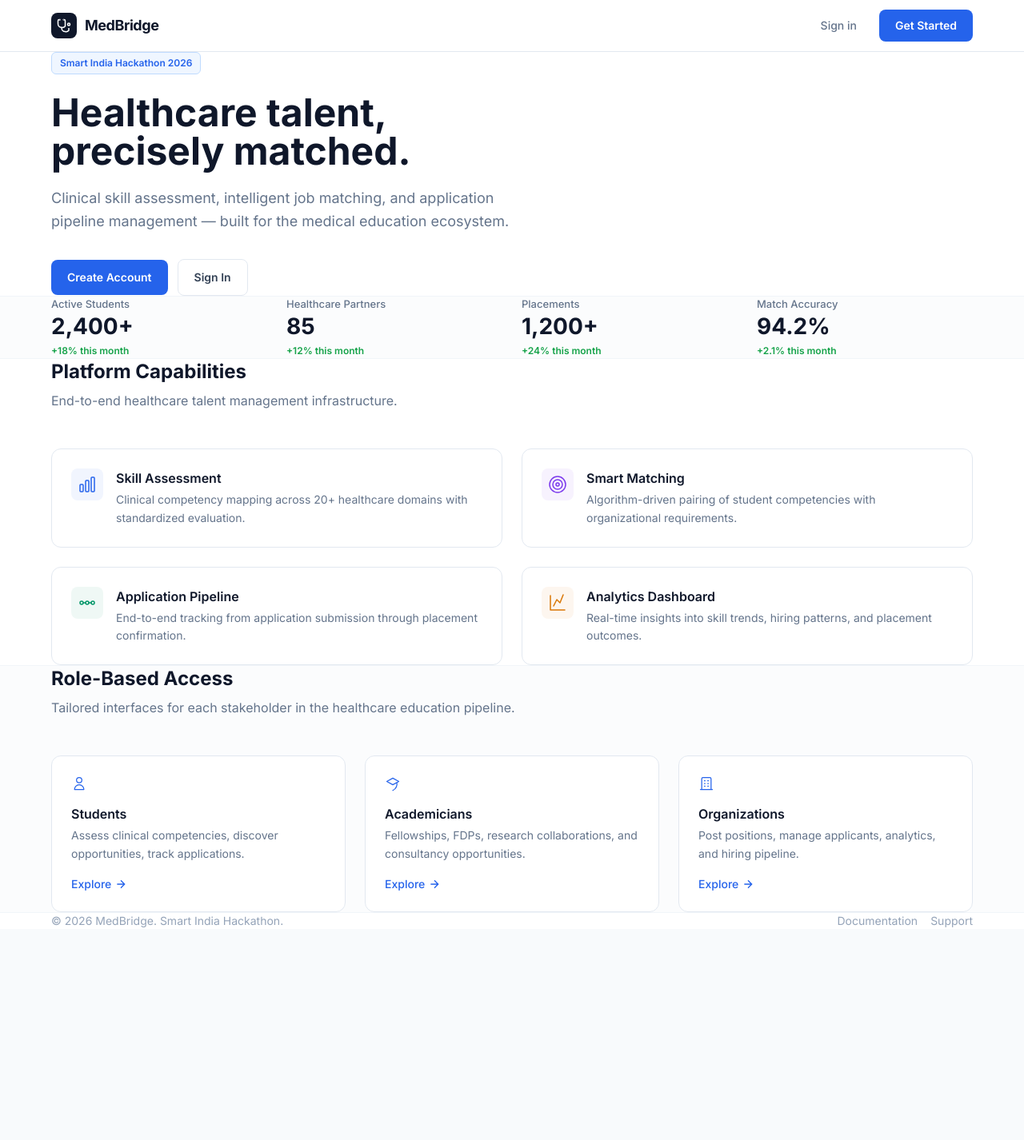
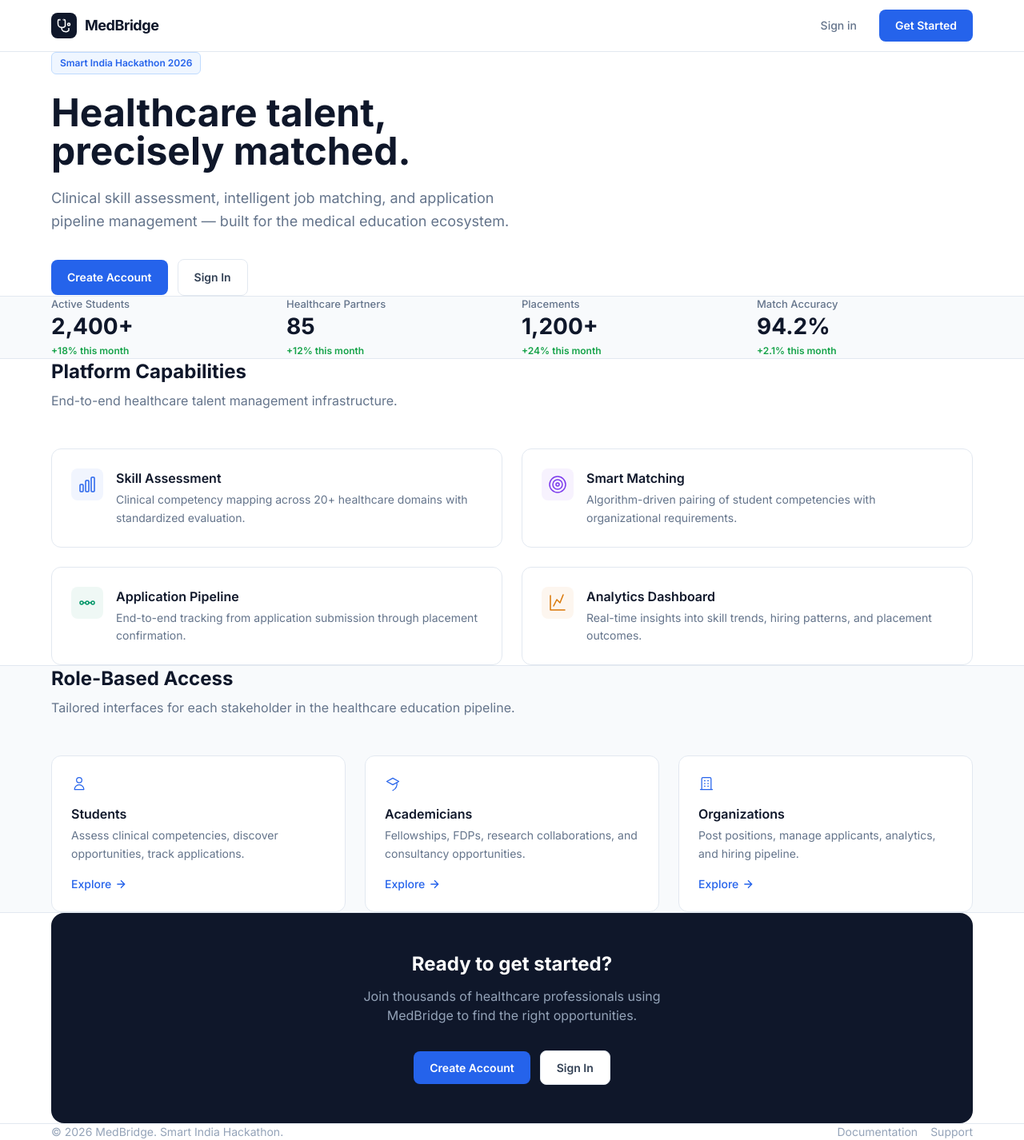
Before and after one commit to notrealaman/sih-2026-project, a React (Vite) app in the folder client/: page / in a window 1280 px wide. Shown: the whole page at 80% size. Before the commit the page ends 1162 px from the top, so only its background shows below. Built offline with nearby package versions, Linux system fonts and the light colour scheme.

Commit message:
homepage spacing: remove tight borders, add py-24 between sections, add CTA section, consistent vertical rhythm

```diff
--- a/client/src/pages/Landing.jsx
+++ b/client/src/pages/Landing.jsx
@@ -51,8 +51,7 @@ export default function Landing() {
       </nav>
 
       {/* Hero */}
-      <section className="border-b border-slate-100">
-        <div className="container py-20 lg:py-28">
+      <section className="container py-24 lg:py-32">
         <div className="max-w-3xl">
           <div className="animate-slide-up">
             <span className="badge badge-blue mb-6">Smart India Hackathon 2026</span>
@@ -68,12 +67,11 @@ export default function Landing() {
             <Link to="/login" className="btn-secondary text-base px-6 py-3">Sign In</Link>
           </div>
         </div>
-        </div>
       </section>
 
       {/* Stats */}
-      <section className="border-b border-slate-100 bg-slate-50/50">
-        <div className="container py-16">
+      <section className="bg-slate-50 border-y border-slate-200">
+        <div className="container py-14">
           <div className="grid grid-cols-2 lg:grid-cols-4 gap-6">
             {stats.map((s, i) => (
               <div key={s.label} className={`animate-slide-up delay-${i + 3}`}>
@@ -87,8 +85,7 @@ export default function Landing() {
       </section>
 
       {/* Features */}
-      <section className="border-b border-slate-100">
-        <div className="container py-20">
+      <section className="container py-24">
         <div className="mb-12">
           <h2 className="text-2xl font-bold text-slate-900 mb-2">Platform Capabilities</h2>
           <p className="text-slate-500">End-to-end healthcare talent management infrastructure.</p>
@@ -108,12 +105,11 @@ export default function Landing() {
             </div>
           ))}
         </div>
-        </div>
       </section>
 
       {/* Roles */}
-      <section className="border-b border-slate-100 bg-slate-50/50">
-        <div className="container py-20">
+      <section className="bg-slate-50 border-y border-slate-200">
+        <div className="container py-24">
           <div className="mb-12">
             <h2 className="text-2xl font-bold text-slate-900 mb-2">Role-Based Access</h2>
             <p className="text-slate-500">Tailored interfaces for each stakeholder in the healthcare education pipeline.</p>
@@ -137,8 +133,20 @@ export default function Landing() {
         </div>
       </section>
 
+      {/* CTA */}
+      <section className="container py-24">
+        <div className="bg-slate-900 rounded-2xl p-12 text-center">
+          <h2 className="text-2xl font-bold text-white mb-3">Ready to get started?</h2>
+          <p className="text-slate-400 mb-8 max-w-md mx-auto">Join thousands of healthcare professionals using MedBridge to find the right opportunities.</p>
+          <div className="flex items-center justify-center gap-3">
+            <Link to="/register" className="btn-primary bg-white text-slate-900 hover:bg-slate-100 px-6 py-3">Create Account</Link>
+            <Link to="/login" className="btn-secondary border-slate-700 text-slate-300 hover:bg-slate-800 px-6 py-3">Sign In</Link>
+          </div>
+        </div>
+      </section>
+
       {/* Footer */}
-      <footer className="bg-white">
+      <footer className="border-t border-slate-200">
         <div className="container py-8 flex items-center justify-between">
           <p className="text-sm text-slate-400">© 2026 MedBridge. Smart India Hackathon.</p>
           <div className="flex items-center gap-4 text-sm text-slate-400">
```
Lines whose indentation alone changed are shown as unchanged.
